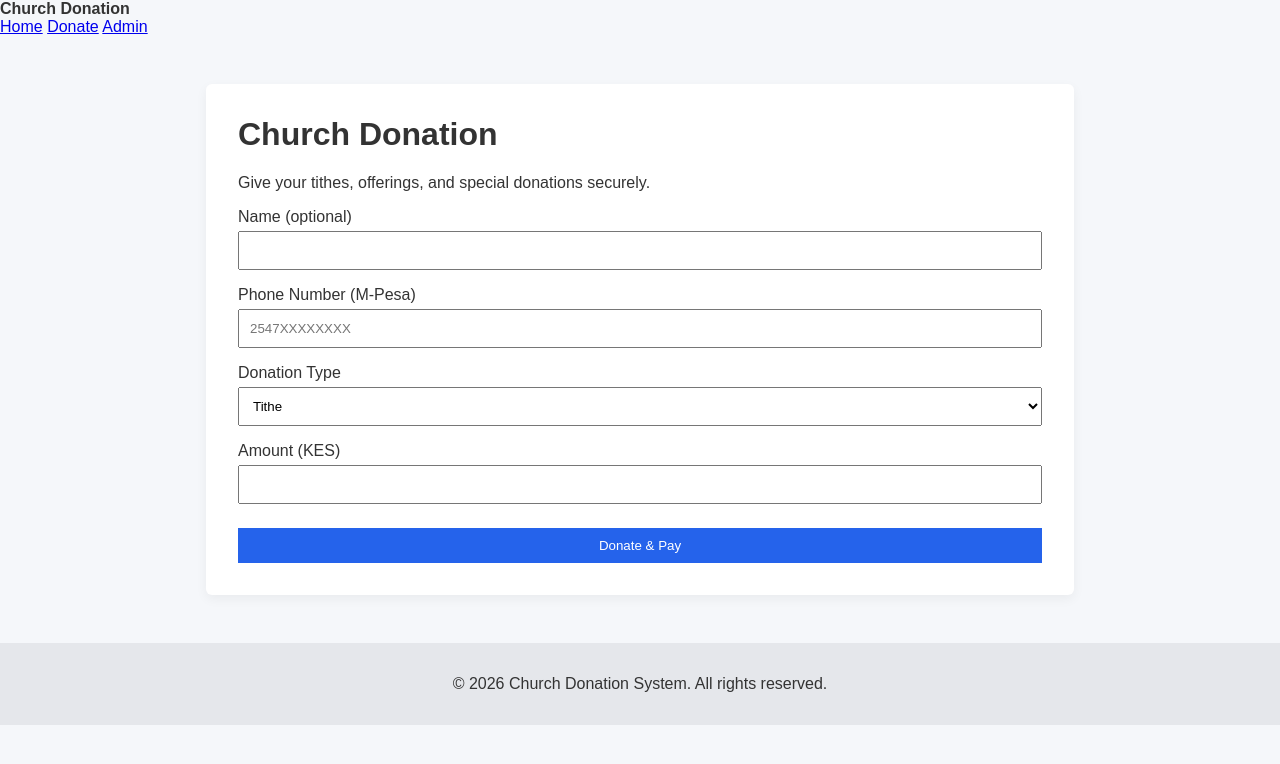
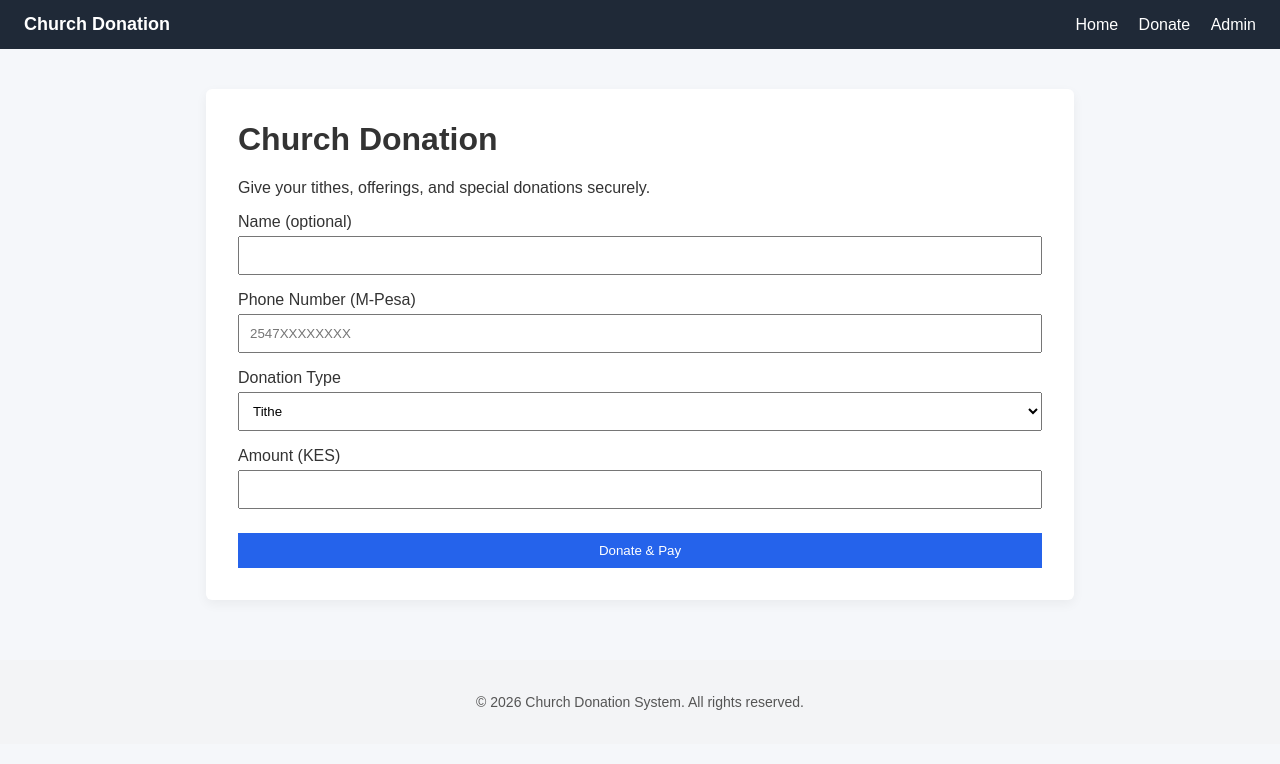
Before and after one commit to vincent-matini/church-donation-flask, a Flask app: page / in a window 1280 px wide. Shown: the top 764 px of the page. Run offline with Flask 3, Linux system fonts and the light colour scheme.

Commit message:
Style public navbar and footer

```diff
--- a/church-receipts/static/style.css
+++ b/church-receipts/static/style.css
@@ -166,3 +166,50 @@ button.danger {
 button.danger:hover {
     background: #991b1b;
 }
+
+/* ==============================
+   PUBLIC NAVBAR
+================================ */
+
+.public-navbar {
+  display: flex;
+  justify-content: space-between;
+  align-items: center;
+  background: #1f2937;
+  padding: 14px 24px;
+}
+
+.public-navbar a {
+  color: #ffffff;
+  text-decoration: none;
+  margin-left: 16px;
+  font-weight: 500;
+}
+
+.public-navbar a:hover {
+  text-decoration: underline;
+}
+
+.nav-left strong {
+  color: #ffffff;
+  font-size: 18px;
+}
+
+.container {
+  max-width: 900px;
+  margin: 40px auto;
+  padding: 0 16px;
+}
+
+/* ==============================
+   FOOTER
+================================ */
+
+.footer {
+  margin-top: 60px;
+  padding: 20px;
+  text-align: center;
+  background: #f3f4f6;
+  color: #555;
+  font-size: 14px;
+}
```
